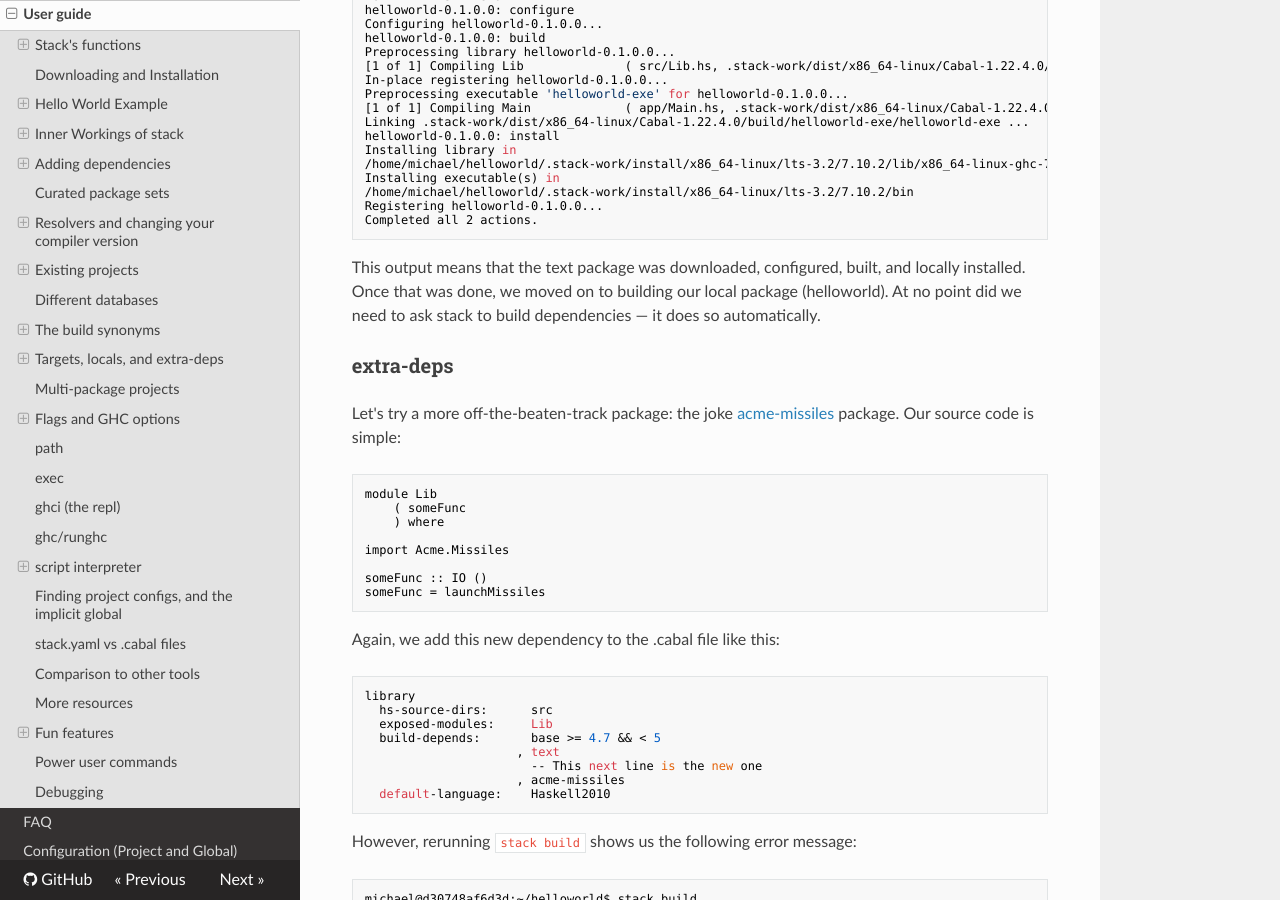
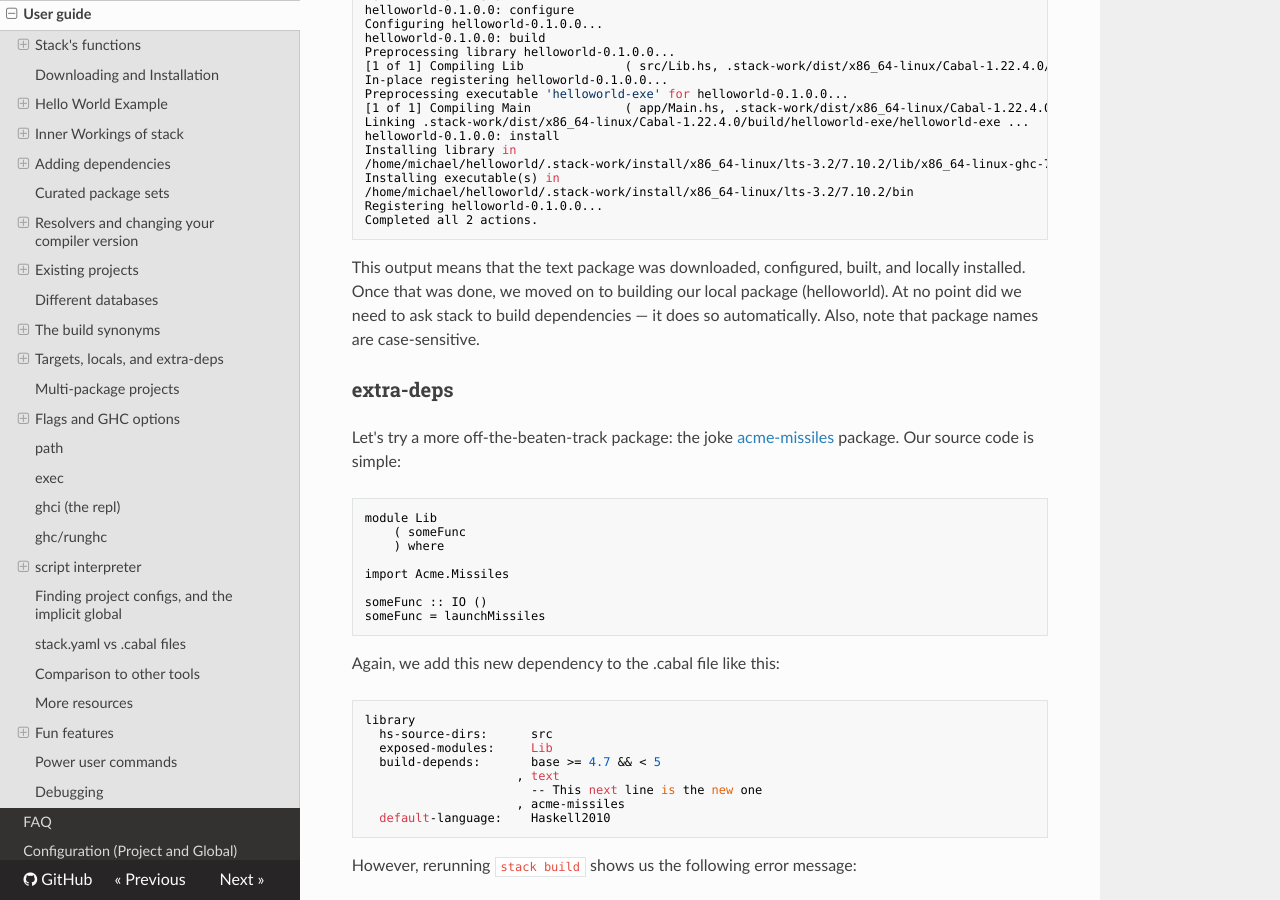
Before and after one commit to commercialhaskell/stack, an MkDocs documentation site: the page built from doc/GUIDE.md, in a window 1280 px wide and 900 px high, scrolled down 7543 px. Built offline with MkDocs 1.6.1, drawn with Linux system fonts in a browser that asks for light colours; nearby versions of some CDN libraries; old or Windows-style settings are respelled for this version of MkDocs.

Commit message:
Mention that package names are case-sensitive

```diff
--- a/doc/GUIDE.md
+++ b/doc/GUIDE.md
@@ -430,7 +430,7 @@ Completed all 2 actions.
 This output means that the text package was downloaded, configured, built, and
 locally installed. Once that was done, we moved on to building our local package
 (helloworld). At no point did we need to ask stack to build dependencies — it
-does so automatically.
+does so automatically. Also, note that package names are case-sensitive.
 
 ### extra-deps
 
```
